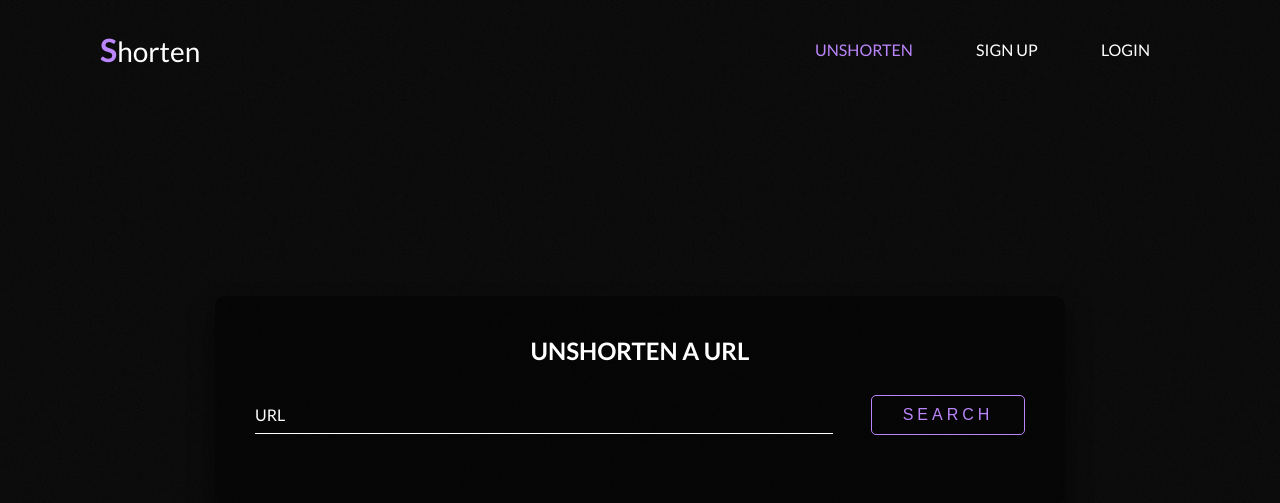
After one commit to uosyph/url-shortener, a Flask app: page /unshorten in a window 1280 px wide. The commit adds this page. Shown: the top 503 px of the page. Run offline with Flask 3, Linux system fonts and the light colour scheme; parts of the project's set-up code (start-up, migrations or seed data) failed here and were passed over.

Commit message:
Unshorten URLs

```diff
--- /dev/null
+++ b/static/styles/unshorten.css
@@ -0,0 +1,104 @@
+.container {
+    display: inline-block;
+    position: absolute;
+    top: 50%;
+    left: 50%;
+    width: 850px;
+    padding: 40px;
+    transform: translate(-50%, -50%);
+    background: rgba(0, 0, 0, .5);
+    box-sizing: border-box;
+    box-shadow: 0 15px 25px rgba(0, 0, 0, .6);
+    border-radius: 10px;
+}
+
+.container h2 {
+    margin: 0 0 30px;
+    padding: 0;
+    color: #fff;
+    text-align: center;
+    text-transform: uppercase;
+}
+
+.container .input-box {
+    float: left;
+    width: 75%;
+    position: relative;
+}
+
+.container .input-box input {
+    width: 100%;
+    padding: 10px 0;
+    font-size: 16px;
+    color: #fff;
+    margin-bottom: 30px;
+    border: none;
+    border-bottom: 1px solid #fff;
+    outline: none;
+    background: transparent;
+}
+
+.container .input-box label {
+    position: absolute;
+    top: 0;
+    left: 0;
+    padding: 10px 0;
+    font-size: 16px;
+    color: #fff;
+    pointer-events: none;
+    transition: .5s;
+}
+
+.container .input-box input:focus ~ label,
+.container .input-box input:valid ~ label {
+    top: -20px;
+    left: 0;
+    color: #BB86FC;
+    font-size: 12px;
+}
+
+.container form .submit-btn {
+    float: right;
+    width: 20%;
+    position: relative;
+    display: inline-block;
+    padding: 10px 20px;
+    color: #BB86FC;
+    font-size: 16px;
+    text-decoration: none;
+    text-transform: uppercase;
+    overflow: hidden;
+    transition: .5s;
+    margin-bottom: 5px;
+    letter-spacing: 4px;
+    border: 1px solid #BB86FC;
+    border-radius: 5px;
+    cursor: pointer;
+    background-color: transparent;
+}
+
+.container form .submit-btn:hover {
+    background: #BB86FC;
+    color: #fff;
+    box-shadow: 0 0 1px #BB86FC18,
+        0 0 15px #BB86FC18,
+        0 0 20px #BB86FC18,
+        0 0 30px #BB86FC18;
+}
+
+.container .form-msg {
+    color: #fff;
+    margin-bottom: 20px;
+}
+
+.container .short-url-container input {
+    width: 100%;
+    padding: 10px 0;
+    font-size: 16px;
+    color: #fff;
+    margin-top: 20px;
+    border: none;
+    border-bottom: 1px solid #fff;
+    outline: none;
+    background: transparent;
+}
--- a/templates/base.html
+++ b/templates/base.html
@@ -18,6 +18,9 @@
             </a>
         </div>
         <ul>
+            <li>
+                <a href="{{ url_for('unshorten') }}" {% if request.path == '/unshorten' %} id="active" {% endif %}>Unshorten</a>
+            </li>
             {% if session["loggedin"] == True: %}
                 <li>
                     <a href="{{ url_for('dashboard') }}" {% if request.path == '/dashboard' %} id="active" {% endif %}>Dashboard</a>
--- /dev/null
+++ b/templates/unshorten.html
@@ -0,0 +1,28 @@
+{% extends 'base.html' %}
+
+{% block title_right %} | URL Shortener{% endblock %}
+
+{% block head %}
+<link rel="stylesheet" href="{{ url_for('static', filename='styles/unshorten.css') }}">
+<script src="{{ url_for('static', filename='scripts/copy.js') }}" defer></script>
+{% endblock %}
+
+{% block body %}
+<div class="container">
+    <h2>Unshorten a URL</h2>
+    {% if msg: %}<div class="form-msg">{{ msg }}</div>{% endif %}
+    <form action="{{ url_for('unshorten') }}" method="post">
+        <div class="input-box">
+            <input required type="text" name="url">
+            <label for="url">URL</label>
+        </div>
+        <input class="submit-btn" type="submit" value="Search">
+    </form>
+    {% if long_url %}
+        <div class="short-url-container">
+            <input id="copy-text" type="text" value="{{ long_url }}" readonly>
+            <button onclick="copyText()">Copy Short URL</button>
+        </div>
+    {% endif %}
+</div>
+{% endblock %}
--- a/views.py
+++ b/views.py
@@ -36,6 +36,22 @@ def clear_trailing():
     rp = request.path
     if rp != "/" and rp.endswith("/"):
         return redirect(rp[:-1])
+
+
+@app.route("/<short_url>")
+@timer
+def redirect_url(short_url):
+    url = Url.query.filter_by(short_url=short_url).first()
+    if url is not None:
+        analyzer.short_url = short_url
+        analyzer.user_agent = request.headers.get("User-Agent")
+        analyzer.track()
+        if not match("^(http|https)://", url.long_url):
+            return redirect(f"https://{url.long_url}")
+        else:
+            return redirect(url.long_url)
+    else:
+        abort(404)
 
 
 @app.route("/", methods=["GET", "POST"])
@@ -110,20 +126,25 @@ def index():
     )
 
 
-@app.route("/<short_url>")
-@timer
-def redirect_url(short_url):
-    url = Url.query.filter_by(short_url=short_url).first()
-    if url is not None:
-        analyzer.short_url = short_url
-        analyzer.user_agent = request.headers.get("User-Agent")
-        analyzer.track()
-        if not match("^(http|https)://", url.long_url):
-            return redirect(f"https://{url.long_url}")
+@app.route("/unshorten", methods=["GET", "POST"])
+def unshorten():
+    msg = ""
+    long_url = None
+
+    if request.method == "POST" and "url" in request.form:
+        url = Url.query.filter_by(short_url=request.form["url"]).first()
+        if url is not None:
+            long_url = url.long_url
         else:
-            return redirect(url.long_url)
-    else:
-        abort(404)
+            msg = "URL doesn't exist!"
+    elif request.method == "POST":
+        msg = "Please fill out the form!"
+
+    return render_template(
+        "unshorten.html",
+        msg=msg,
+        long_url=long_url,
+    )
 
 
 @app.route("/register", methods=["GET", "POST"])
```
